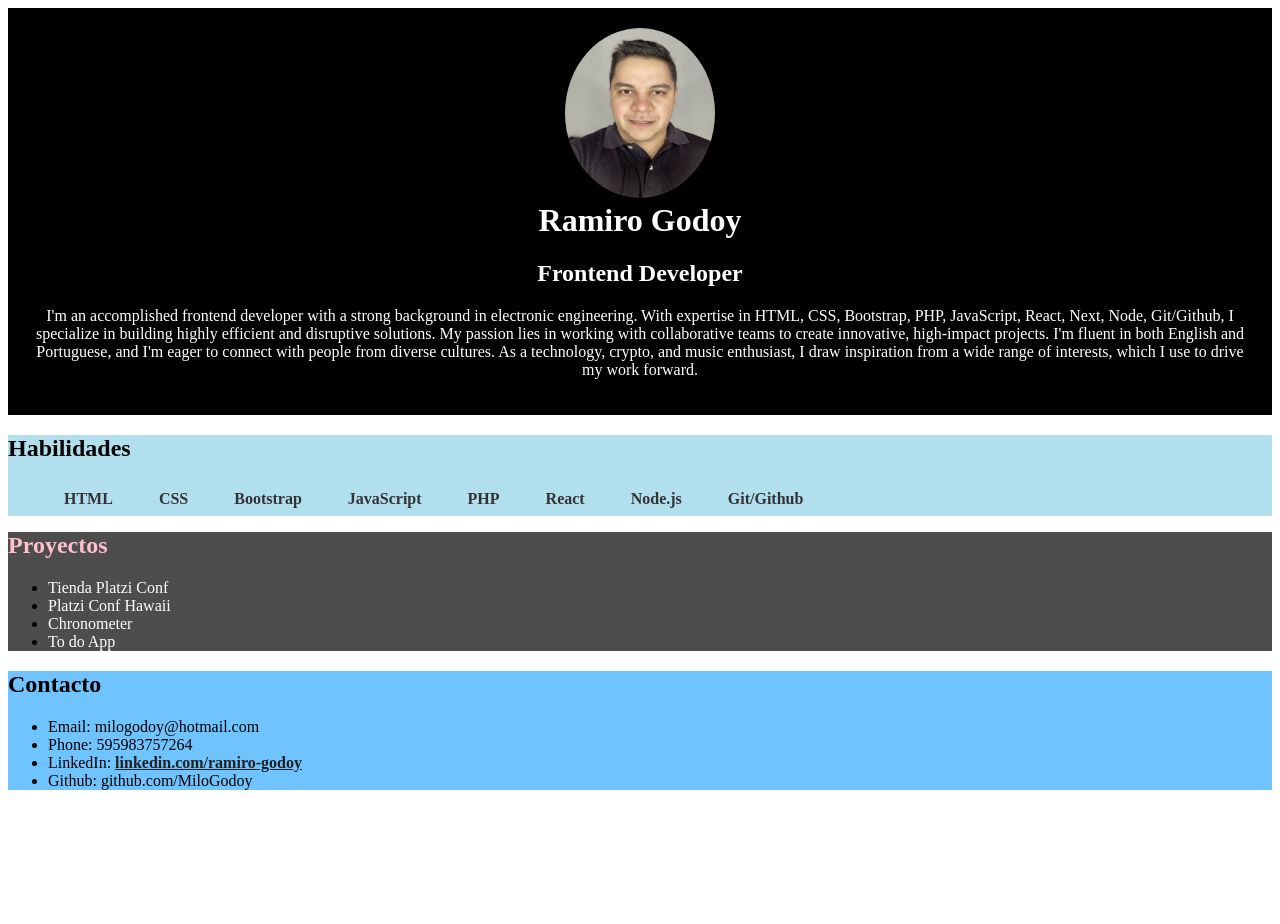
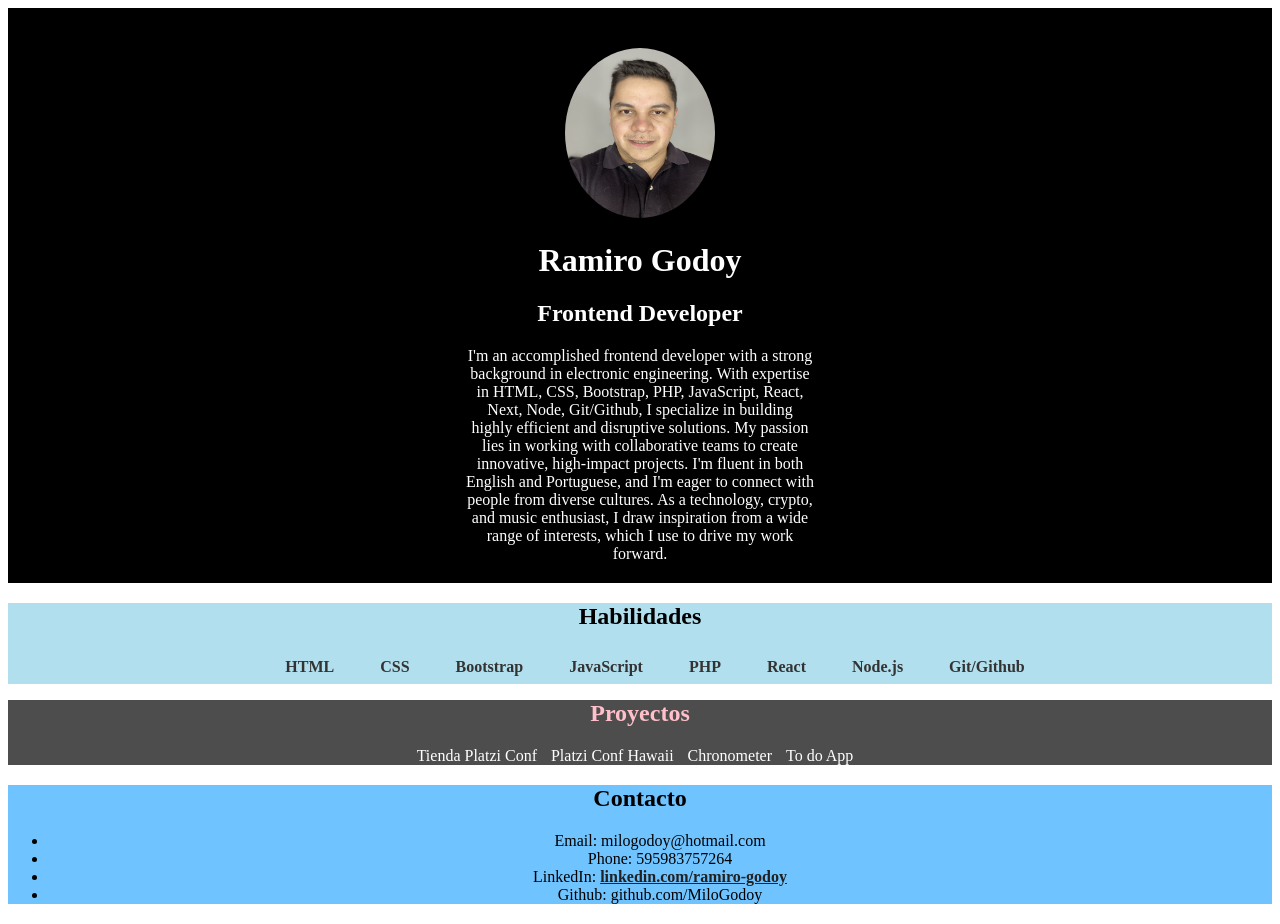
Before and after one commit to MiloGodoy/portafolio-gpt, a plain HTML site: page index.html in a window 1280 px wide. Before the commit the page ends 810 px from the top, so only its background shows below. Drawn offline with Linux system fonts and the light colour scheme.

Commit message:
dando algunos estilos

```diff
--- a/index.html
+++ b/index.html
@@ -11,6 +11,7 @@
     <img src="milo_ph_3.jpeg" alt="Imagen">
 		<h1>Ramiro Godoy</h1>
     <h2>Frontend Developer</h2>
+    <div>
       <p>I'm an accomplished frontend developer with a strong background in electronic engineering. With expertise in
         HTML, CSS, Bootstrap, PHP, JavaScript, React, Next, Node, Git/Github, I specialize in building highly
         efficient and disruptive solutions. My passion lies in working with collaborative teams to create innovative,
@@ -18,6 +19,7 @@
         I'm fluent in both English and Portuguese, and I'm eager to connect with people from diverse cultures. As a
         technology, crypto, and music enthusiast, I draw inspiration from a wide range of interests, which I use to drive
         my work forward.</p>
+    </div>
 	</header>
 
 	<section id="habilidades" class="habilidades">
--- a/style.css
+++ b/style.css
@@ -7,6 +7,9 @@ header {
 }
 
 header img {
+  display: inline-block;
+  margin-top: 20px;
+  margin-bottom: 20px;
   width: 150px;
   height: 170px;
   border-radius: 50%;
@@ -16,9 +19,16 @@ h1 {
   margin-top: 0;
 }
 
+header p {
+  max-width: 350px;
+  margin: 0 auto;
+  text-align: center;
+}
+
 /* Estilos para la sección de habilidades */
 .habilidades {
   background-color: #b2dfee;
+  text-align: center;
 }
 
 .habilidades li {
@@ -33,8 +43,19 @@ h1 {
 /* Estilos para la sección de proyectos */
 .proyectos {
   background-color: #4d4d4d;
+  text-align: center;
 }
 
+.proyectos ul {
+  list-style: none;
+  padding: 0;
+  margin: 0;
+}
+
+.proyectos li {
+  display: inline;
+  margin-right: 10px;
+}
 .proyectos li a {
   margin-bottom: 20px;
   color: white;
@@ -55,6 +76,7 @@ h1 {
 .contacto {
   background-color: #6fc3ff;
   margin: 20px 0;
+  text-align: center;
 }
 
 .contacto p {
```
Lines whose indentation alone changed are shown as unchanged.
